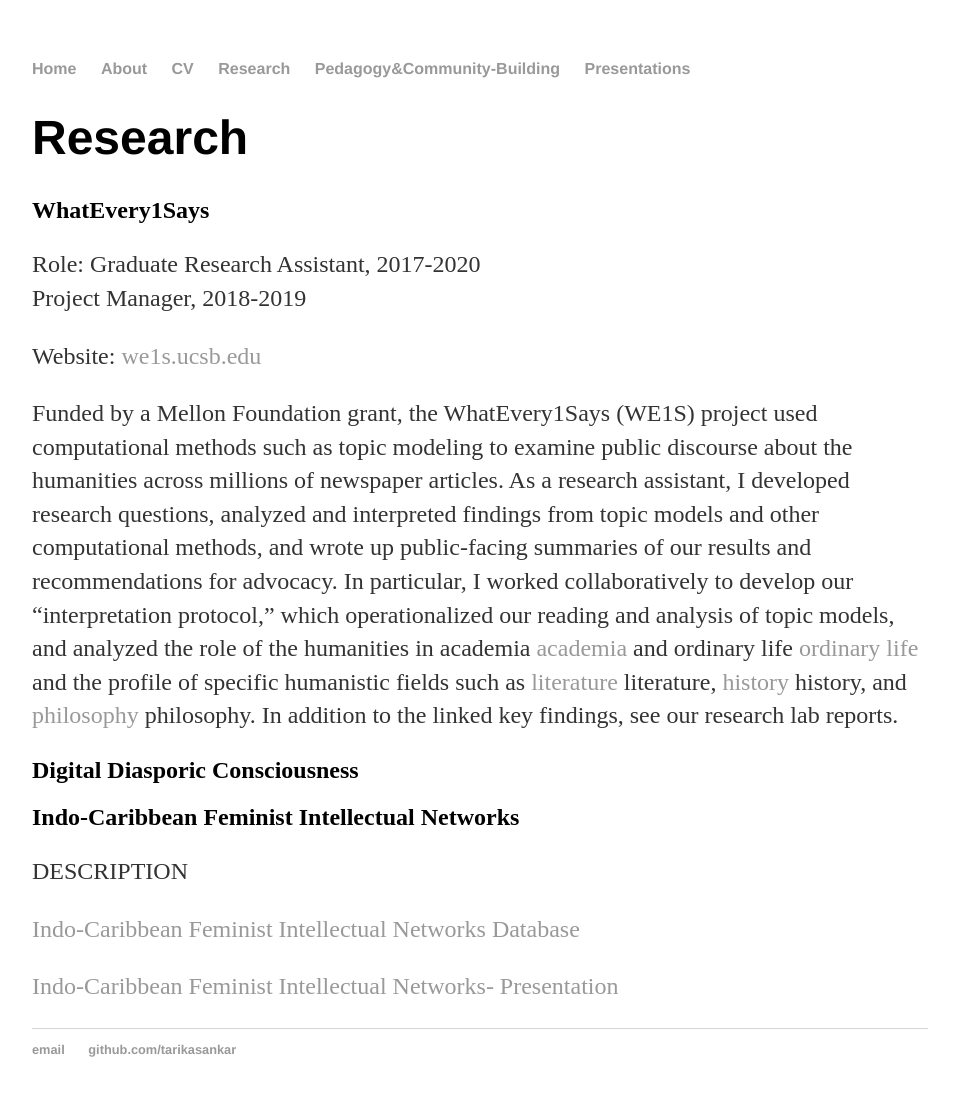
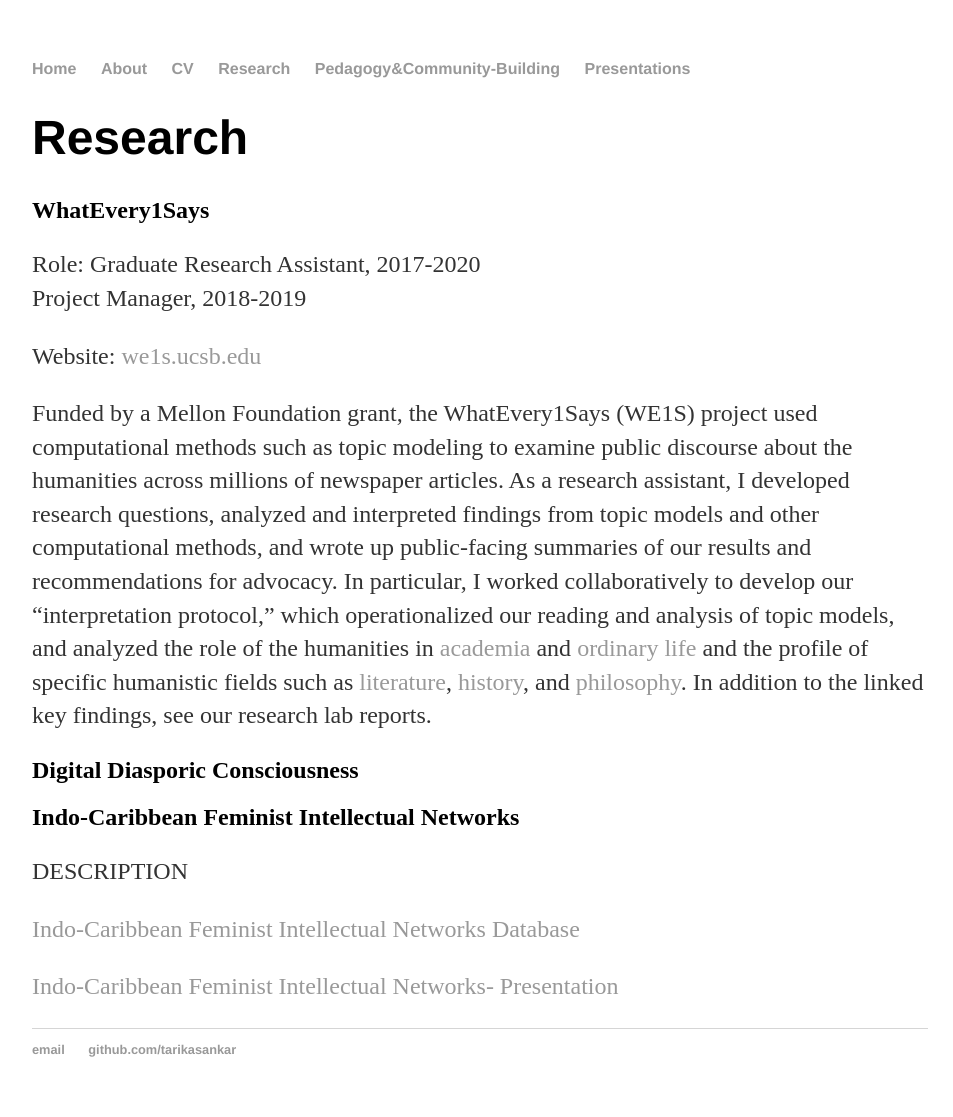
Before and after one commit to tarikasankar/tarikasankar.github.io, a Jekyll site: the page built from research/index.html, in a window 1280 px wide. Shown: the whole page, without its empty margins (160-1113 px from the left). Built offline with Jekyll 4.4.1, drawn with Linux system fonts in a browser that asks for light colours.

Commit message:
Update index.html
remove redundant words, tried to fix we1s link

```diff
--- a/research/index.html
+++ b/research/index.html
@@ -7,10 +7,10 @@
 
 	<h2>WhatEvery1Says</h2>
 	<p> Role: Graduate Research Assistant, 2017-2020 <br> Project Manager, 2018-2019 </p>
-	<p> Website: <a href="https://www.we1s.ucsb.edu/">we1s.ucsb.edu</a>
+	<p> Website: <a href="https://we1s.ucsb.edu/" target="_blank">we1s.ucsb.edu</a>
 	<p> Funded by a Mellon Foundation grant, the WhatEvery1Says (WE1S) project used computational methods such as topic modeling to examine public discourse about	 	the humanities across millions of newspaper articles. As a research assistant, I developed research questions,
 	analyzed and interpreted findings from topic models and other computational methods, and
-	wrote up public-facing summaries of our results and recommendations for advocacy. In particular, I worked collaboratively to develop our “interpretation 		protocol,” which operationalized our reading and analysis of topic models, and analyzed the role of the humanities in academia <a href="https://we1s.ucsb.edu/wp-content/uploads/KF-5-2.pdf">academia</a> and ordinary life <a href="https://we1s.ucsb.edu/wp-content/uploads/KF-5-3.pdf">ordinary life</a> and the profile of specific humanistic fields such as <a href="https://we1s.ucsb.edu/wp-content/uploads/KF-5-11.pdf">literature</a> literature, <a href="https://we1s.ucsb.edu/wp-content/uploads/KF-5-10.pdf">history</a> history, and <a href="https://we1s.ucsb.edu/wp-content/uploads/KF-5-9.pdf">philosophy</a> philosophy. In addition to the linked key findings, see our research lab reports.
+	wrote up public-facing summaries of our results and recommendations for advocacy. In particular, I worked collaboratively to develop our “interpretation 	protocol,” which operationalized our reading and analysis of topic models, and analyzed the role of the humanities in <a href="https://we1s.ucsb.edu/wp-content/uploads/KF-5-2.pdf">academia</a> and <a href="https://we1s.ucsb.edu/wp-content/uploads/KF-5-3.pdf">ordinary life</a> and the profile of specific humanistic fields such as <a href="https://we1s.ucsb.edu/wp-content/uploads/KF-5-11.pdf">literature</a>, <a href="https://we1s.ucsb.edu/wp-content/uploads/KF-5-10.pdf">history</a>, and <a href="https://we1s.ucsb.edu/wp-content/uploads/KF-5-9.pdf">philosophy</a>. In addition to the linked key findings, see our research lab reports. </p>
 
 	<h2>Digital Diasporic Consciousness</h2>
 
```
